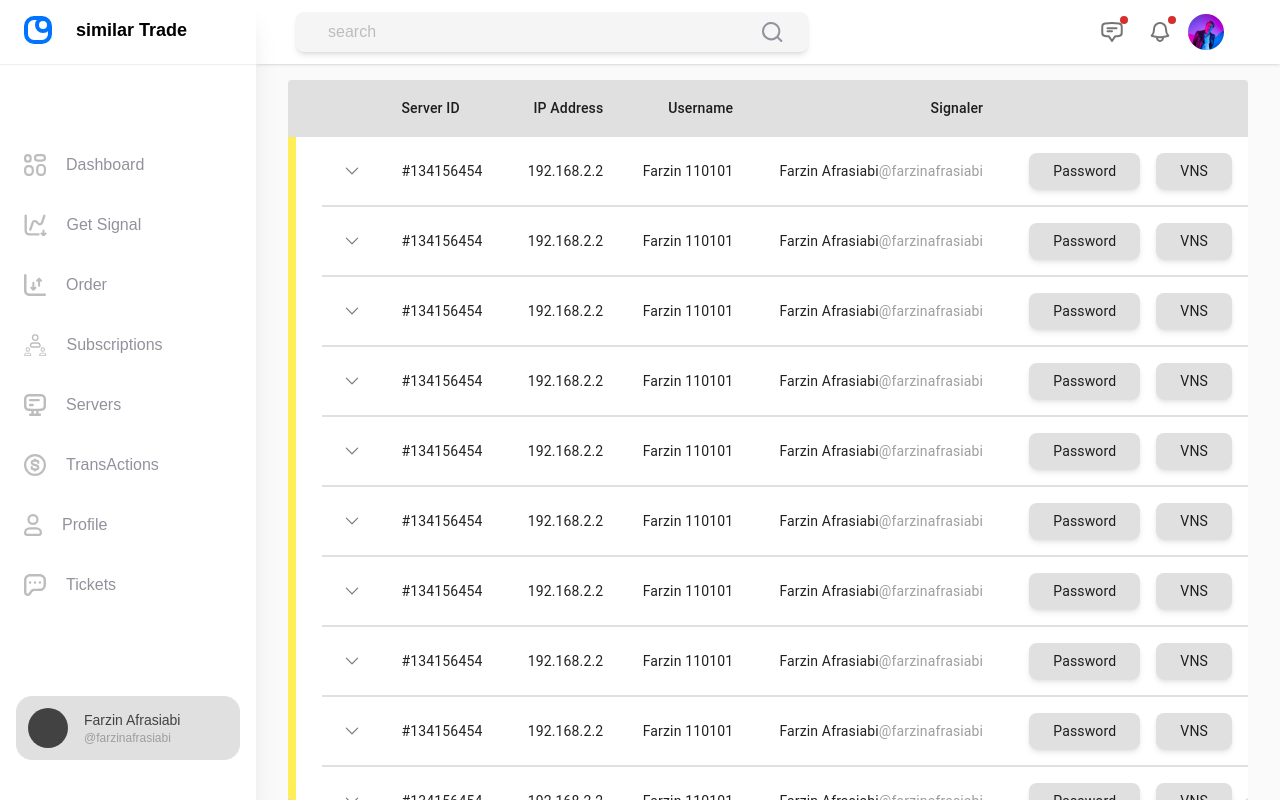
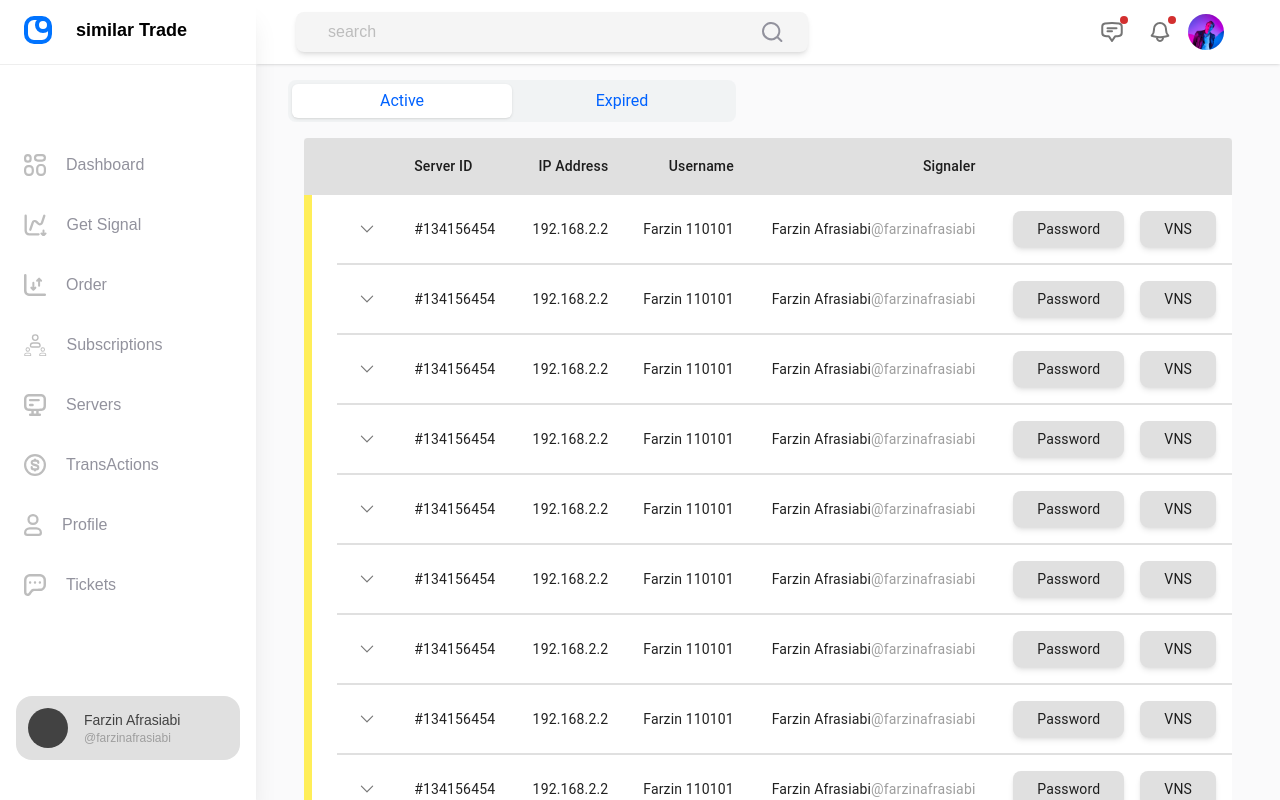
Before and after one commit to FarzinAfrasiabi/similar-trade, a Next.js app: page /servers/user/1 in a window 1280 px wide. Built offline with nearby package versions, Linux system fonts and the light colour scheme.

Commit message:
update and inset tab

```diff
--- a/src/components/table/CollapseTable.js
+++ b/src/components/table/CollapseTable.js
@@ -20,23 +20,7 @@ import { useState } from "react";
 
 import { CopyToClipboard } from "react-copy-to-clipboard";
 import toast from "react-hot-toast";
-function createData(
-  serverId,
-  IpAddress,
-  userName,
-  signaler,
-  startTime,
-  expireTime
-) {
-  return {
-    serverId,
-    IpAddress,
-    userName,
-    signaler,
-    expireTime,
-    startTime,
-  };
-}
+
 
 function Row(props) {
   const { row } = props;
@@ -72,7 +56,7 @@ function Row(props) {
             <CopyToClipboard
               text={"A12154ar234wef"}
               onCopy={() => {
-                toast.success("Copied to clipBoard");
+                toast.success("Coppied to clipBoard");
                 setTimeout(() => {
                   setShowPassword(false);
                 }, 2000);
@@ -153,131 +137,9 @@ Row.propTypes = {
   }).isRequired,
 };
 
-const rows = [
-  createData(
-    "#134156454",
-    "192.168.2.2",
-    "Farzin 110101",
-    {
-      user: "Farzin Afrasiabi",
-      userId: "@farzinafrasiabi",
-    },
-    new Date().toLocaleDateString(),
-    new Date().toLocaleDateString()
-  ),
-  createData(
-    "#134156454",
-    "192.168.2.2",
-    "Farzin 110101",
-    {
-      user: "Farzin Afrasiabi",
-      userId: "@farzinafrasiabi",
-    },
-    new Date().toLocaleDateString(),
-    new Date().toLocaleDateString()
-  ),
-  createData(
-    "#134156454",
-    "192.168.2.2",
-    "Farzin 110101",
-    {
-      user: "Farzin Afrasiabi",
-      userId: "@farzinafrasiabi",
-    },
-    new Date().toLocaleDateString(),
-    new Date().toLocaleDateString()
-  ),
-  createData(
-    "#134156454",
-    "192.168.2.2",
-    "Farzin 110101",
-    {
-      user: "Farzin Afrasiabi",
-      userId: "@farzinafrasiabi",
-    },
-    new Date().toLocaleDateString(),
-    new Date().toLocaleDateString()
-  ),
-  createData(
-    "#134156454",
-    "192.168.2.2",
-    "Farzin 110101",
-    {
-      user: "Farzin Afrasiabi",
-      userId: "@farzinafrasiabi",
-    },
-    new Date().toLocaleDateString(),
-    new Date().toLocaleDateString()
-  ),
-  createData(
-    "#134156454",
-    "192.168.2.2",
-    "Farzin 110101",
-    {
-      user: "Farzin Afrasiabi",
-      userId: "@farzinafrasiabi",
-    },
-    new Date().toLocaleDateString(),
-    new Date().toLocaleDateString()
-  ),
-  createData(
-    "#134156454",
-    "192.168.2.2",
-    "Farzin 110101",
-    {
-      user: "Farzin Afrasiabi",
-      userId: "@farzinafrasiabi",
-    },
-    new Date().toLocaleDateString(),
-    new Date().toLocaleDateString()
-  ),
-  createData(
-    "#134156454",
-    "192.168.2.2",
-    "Farzin 110101",
-    {
-      user: "Farzin Afrasiabi",
-      userId: "@farzinafrasiabi",
-    },
-    new Date().toLocaleDateString(),
-    new Date().toLocaleDateString()
-  ),
-  createData(
-    "#134156454",
-    "192.168.2.2",
-    "Farzin 110101",
-    {
-      user: "Farzin Afrasiabi",
-      userId: "@farzinafrasiabi",
-    },
-    new Date().toLocaleDateString(),
-    new Date().toLocaleDateString()
-  ),
-  createData(
-    "#134156454",
-    "192.168.2.2",
-    "Farzin 110101",
-    {
-      user: "Farzin Afrasiabi",
-      userId: "@farzinafrasiabi",
-    },
-    new Date().toLocaleDateString(),
-    new Date().toLocaleDateString()
-  ),
-  createData(
-    "#134156454",
-    "192.168.2.2",
-    "Farzin 110101",
-    {
-      user: "Farzin Afrasiabi",
-      userId: "@farzinafrasiabi",
-    },
-    new Date().toLocaleDateString(),
-    new Date().toLocaleDateString()
-  ),
-];
 
-export default function CollapsibleTable() {
+
+export default function CollapsibleTable({rows}) {
   return (
     <div className="w-full overflow-hidden">
       <TableContainer component={Paper} sx={{ maxHeight: "90vh" }}>
--- a/src/pages/servers/user/[userId].js
+++ b/src/pages/servers/user/[userId].js
@@ -1,13 +1,238 @@
-import SubscribePage from "@/components/subscribe/page";
 import CollapsibleTable from "@/components/table/CollapseTable";
 import Layout from "@/container/layout";
+import {
+  Tab,
+  TabPanel,
+  Tabs,
+  TabsBody,
+  TabsHeader,
+} from "@material-tailwind/react";
 
+//* for create Data
+function createData(
+  serverId,
+  IpAddress,
+  userName,
+  signaler,
+  startTime,
+  expireTime
+) {
+  return {
+    serverId,
+    IpAddress,
+    userName,
+    signaler,
+    expireTime,
+    startTime,
+  };
+}
+//* tabs data
+const data = [
+  {
+    label: "Active",
+    value: "Active",
+  },
+  {
+    label: "Expired",
+    value: "Expired",
+  },
+];
+//*Active_Tabs_data
+const ACTIVE_ROWS = [
+  createData(
+    "#134156454",
+    "192.168.2.2",
+    "Farzin 110101",
+    {
+      user: "Farzin Afrasiabi",
+      userId: "@farzinafrasiabi",
+    },
+    new Date().toLocaleDateString(),
+    new Date().toLocaleDateString()
+  ),
+  createData(
+    "#134156454",
+    "192.168.2.2",
+    "Farzin 110101",
+    {
+      user: "Farzin Afrasiabi",
+      userId: "@farzinafrasiabi",
+    },
+    new Date().toLocaleDateString(),
+    new Date().toLocaleDateString()
+  ),
+  createData(
+    "#134156454",
+    "192.168.2.2",
+    "Farzin 110101",
+    {
+      user: "Farzin Afrasiabi",
+      userId: "@farzinafrasiabi",
+    },
+    new Date().toLocaleDateString(),
+    new Date().toLocaleDateString()
+  ),
+  createData(
+    "#134156454",
+    "192.168.2.2",
+    "Farzin 110101",
+    {
+      user: "Farzin Afrasiabi",
+      userId: "@farzinafrasiabi",
+    },
+    new Date().toLocaleDateString(),
+    new Date().toLocaleDateString()
+  ),
+  createData(
+    "#134156454",
+    "192.168.2.2",
+    "Farzin 110101",
+    {
+      user: "Farzin Afrasiabi",
+      userId: "@farzinafrasiabi",
+    },
+    new Date().toLocaleDateString(),
+    new Date().toLocaleDateString()
+  ),
+  createData(
+    "#134156454",
+    "192.168.2.2",
+    "Farzin 110101",
+    {
+      user: "Farzin Afrasiabi",
+      userId: "@farzinafrasiabi",
+    },
+    new Date().toLocaleDateString(),
+    new Date().toLocaleDateString()
+  ),
+  createData(
+    "#134156454",
+    "192.168.2.2",
+    "Farzin 110101",
+    {
+      user: "Farzin Afrasiabi",
+      userId: "@farzinafrasiabi",
+    },
+    new Date().toLocaleDateString(),
+    new Date().toLocaleDateString()
+  ),
+  createData(
+    "#134156454",
+    "192.168.2.2",
+    "Farzin 110101",
+    {
+      user: "Farzin Afrasiabi",
+      userId: "@farzinafrasiabi",
+    },
+    new Date().toLocaleDateString(),
+    new Date().toLocaleDateString()
+  ),
+  createData(
+    "#134156454",
+    "192.168.2.2",
+    "Farzin 110101",
+    {
+      user: "Farzin Afrasiabi",
+      userId: "@farzinafrasiabi",
+    },
+    new Date().toLocaleDateString(),
+    new Date().toLocaleDateString()
+  ),
+  createData(
+    "#134156454",
+    "192.168.2.2",
+    "Farzin 110101",
+    {
+      user: "Farzin Afrasiabi",
+      userId: "@farzinafrasiabi",
+    },
+    new Date().toLocaleDateString(),
+    new Date().toLocaleDateString()
+  ),
+  createData(
+    "#134156454",
+    "192.168.2.2",
+    "Farzin 110101",
+    {
+      user: "Farzin Afrasiabi",
+      userId: "@farzinafrasiabi",
+    },
+    new Date().toLocaleDateString(),
+    new Date().toLocaleDateString()
+  ),
+];
+//*Expired TabsData
+const EXPIRED_ROWS = [
+  createData(
+    "#134156454",
+    "192.168.2.2",
+    "Farzin 110101",
+    {
+      user: "Farzin Afrasiabi",
+      userId: "@farzinafrasiabi",
+    },
+    new Date().toLocaleDateString(),
+    new Date().toLocaleDateString()
+  ),
+  createData(
+    "#134156454",
+    "192.168.2.2",
+    "Farzin 110101",
+    {
+      user: "Farzin Afrasiabi",
+      userId: "@farzinafrasiabi",
+    },
+    new Date().toLocaleDateString(),
+    new Date().toLocaleDateString()
+  ),
+  createData(
+    "#134156454",
+    "192.168.2.2",
+    "Farzin 110101",
+    {
+      user: "Farzin Afrasiabi",
+      userId: "@farzinafrasiabi",
+    },
+    new Date().toLocaleDateString(),
+    new Date().toLocaleDateString()
+  ),
+  createData(
+    "#134156454",
+    "192.168.2.2",
+    "Farzin 110101",
+    {
+      user: "Farzin Afrasiabi",
+      userId: "@farzinafrasiabi",
+    },
+    new Date().toLocaleDateString(),
+    new Date().toLocaleDateString()
+  ),
+];
 const userId = () => {
-  //* this page will generate
   return (
     <Layout>
-      <div className="w-full px-2">
-        <CollapsibleTable />
+      <div className="w-full px-2 ">
+        <Tabs value="Active">
+          <TabsHeader className="max-w-md ">
+            {data.map(({ label, value }) => (
+              <Tab
+                key={value}
+                value={value}
+                className="rounded-xl text-blue-500"
+              >
+                {label}
+              </Tab>
+            ))}
+          </TabsHeader>
+          <TabsBody>
+            <TabPanel value={"Active"}>
+              <CollapsibleTable rows={ACTIVE_ROWS} />
+            </TabPanel>
+            <TabPanel value={"Expired"}>
+              <CollapsibleTable rows={EXPIRED_ROWS} />
+            </TabPanel>
+          </TabsBody>
+        </Tabs>
       </div>
     </Layout>
   );
```
